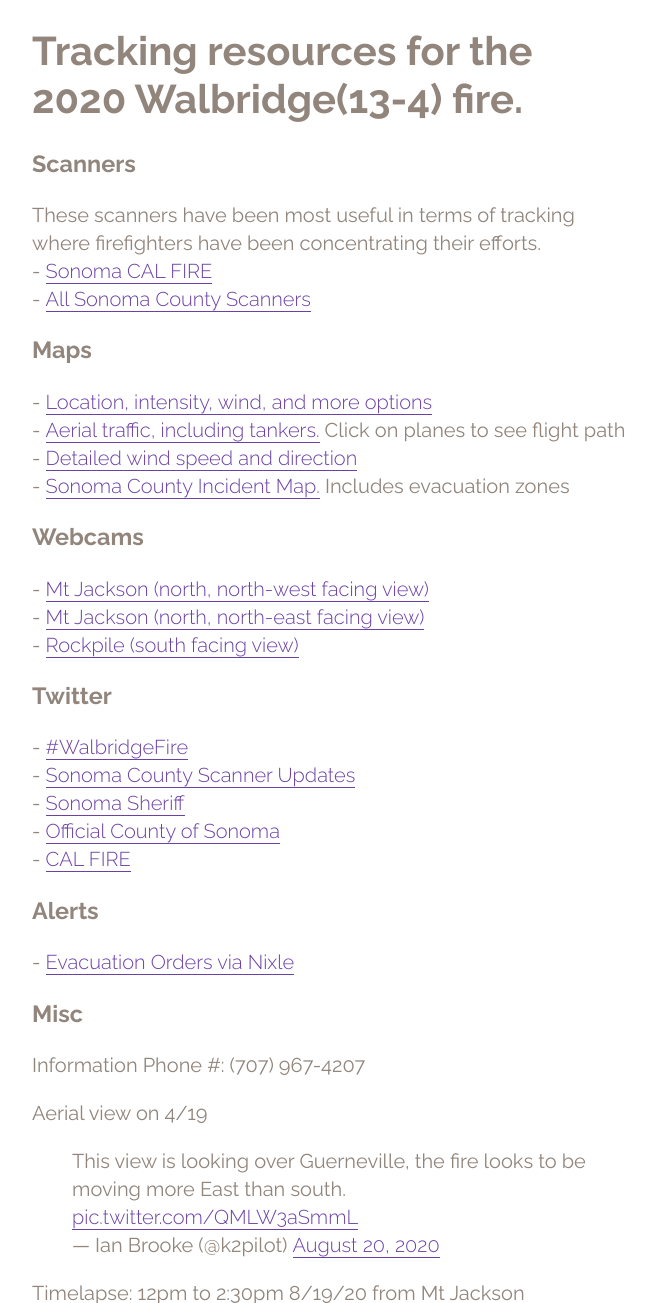
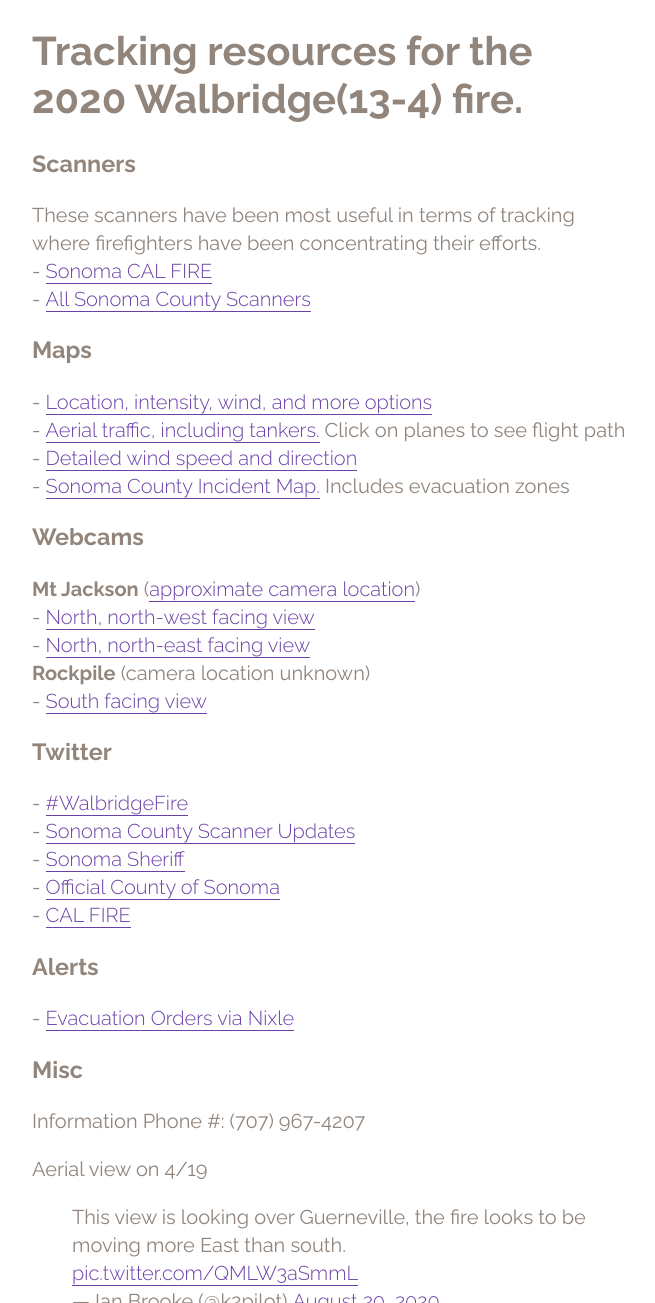
Before and after one commit to levivoelz/levivoelz.github.io, a Jekyll site: the page built from sonoma-county-fire-resources.md, in a window 1280 px wide, cut to the strip 0-1303 px from the top of the page. Shown: the whole strip, without its empty margins (308-963 px from the left). Built offline with Jekyll 4.4.1, drawn with Linux system fonts in a browser that asks for light colours; comment, search, counter and statistics services are not loaded.

Commit message:
update links n organize

```diff
--- a/sonoma-county-fire-resources.md
+++ b/sonoma-county-fire-resources.md
@@ -25,9 +25,11 @@
 </section>
 <section>
   <h3>Webcams</h3>
-  - <a href='http://www.alertwildfire.org/northbay/index.html?camera=Axis-Jackson&v=81e002f' target='_blank'>Mt Jackson (north, north-west facing view)</a><br />
-  - <a href='http://www.alertwildfire.org/northbay/index.html?camera=Axis-Jackson2&v=81e002f' target='_blank'>Mt Jackson (north, north-east facing view)</a><br />
-  - <a href='http://www.alertwildfire.org/northbay/?camera=Axis-Rockpile' target='_blank'>Rockpile (south facing view)</a>
+  <b>Mt Jackson</b> (<a href='https://www.google.com/maps/place/Mount+Jackson+Resort+Rd,+Guerneville,+CA+95446/@38.539931,-122.9595623,228m/data=!3m2!1e3!4b1!4m5!3m4!1s0x808418ef68c7121f:0x5471e5b6e9a98aa9!8m2!3d38.5397986!4d-122.9589661!5m1!1e4' target='_blank'>approximate camera location</a>)<br />
+  - <a href='http://www.alertwildfire.org/northbay/index.html?camera=Axis-Jackson&v=81e002f' target='_blank'>North, north-west facing view</a><br />
+  - <a href='http://www.alertwildfire.org/northbay/index.html?camera=Axis-Jackson2&v=81e002f' target='_blank'>North, north-east facing view</a><br />
+  <b>Rockpile</b> (camera location unknown)<br />
+  - <a href='http://www.alertwildfire.org/northbay/?camera=Axis-Rockpile' target='_blank'>South facing view</a>
 </section>
 <section>
   <h3>Twitter</h3>
```
Also changed, not shown: 1 other file.
